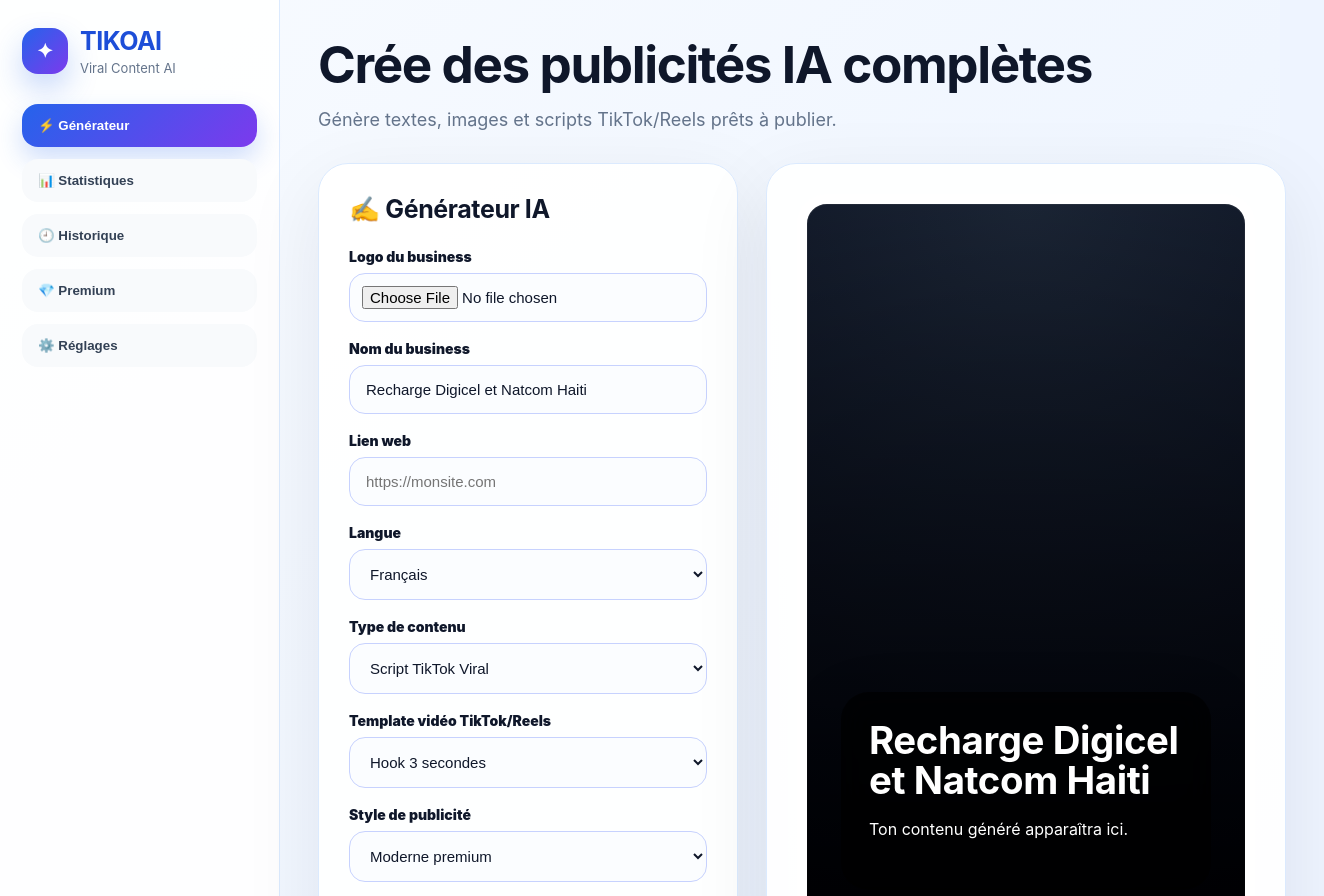
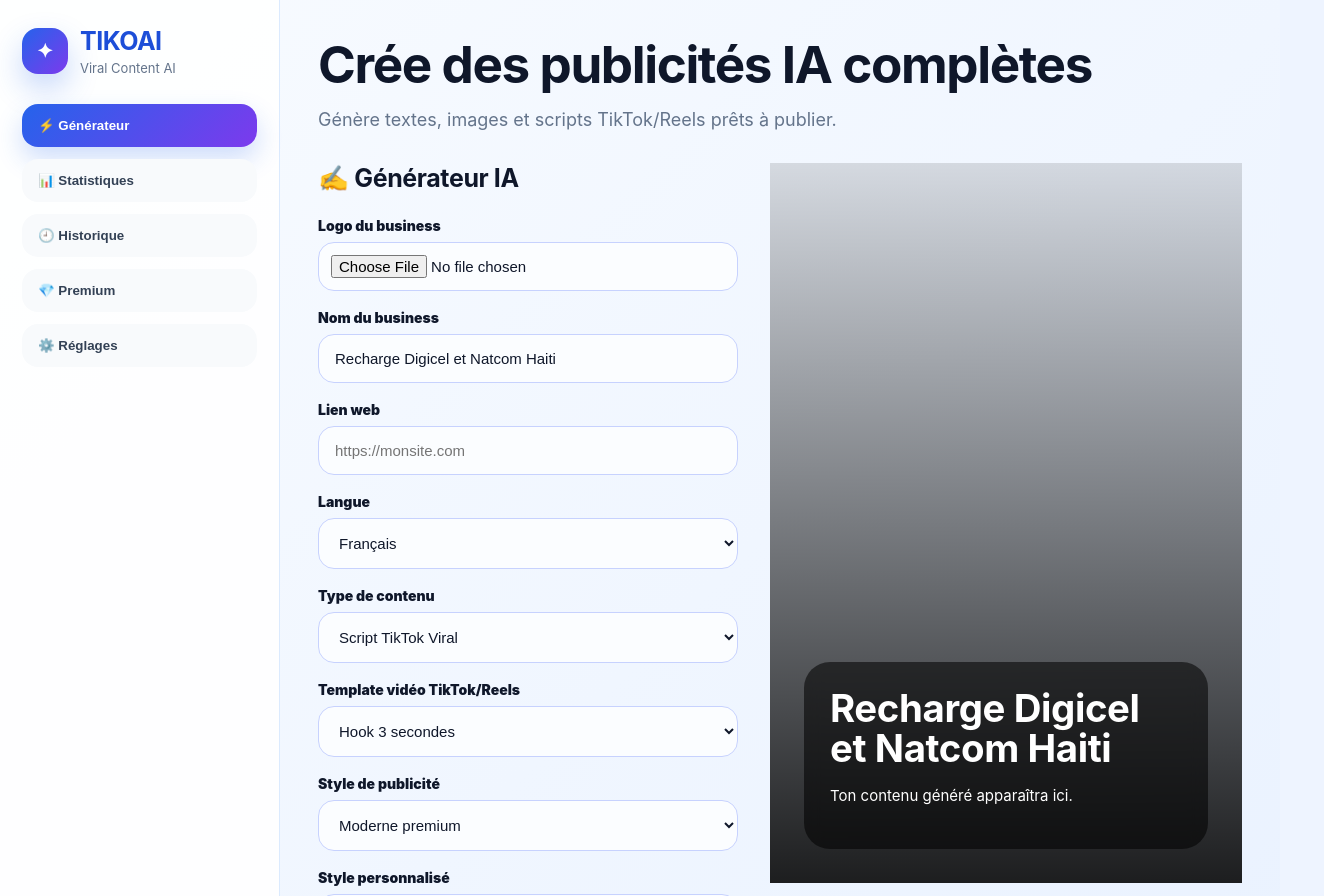
Before and after one commit to mulerlouis03/ghostreach-ai-v2, a React (Vite) app: page / in a window 1280 px wide. Shown: the top 896 px of the page, 1324 px wide, since content can reach past the window. Built offline with nearby package versions, Linux system fonts and the light colour scheme; no server answers.

Commit message:
fix poster text overlay

```diff
--- a/src/server.js
+++ b/src/server.js
@@ -49,7 +49,9 @@
 4. Texte à afficher à l’écran
 5. Voix off courte
 6. Appel à l’action final
-7. Hashtags adaptés
+7. Hashtags adaptés- IMPORTANT : pour une affiche publicitaire, génère un texte court : maximum 5 à 7 lignes.
+- Ne fais pas un long post complet.
+- Mets seulement : accroche + offre + code promo si demandé + appel à l’action.
 `
       : "";
 
--- a/src/style.css
+++ b/src/style.css
@@ -155,10 +155,12 @@
 }
 
 /* LAYOUT */
-
 .workspace {
   display: grid;
-  grid-template-columns: minmax(420px, 540px) minmax(520px, 1fr);
+  grid-template-columns: 420px 1fr;
+  gap: 32px;
+  align-items: start;
+}
   gap: 28px;
   align-items: start;
 }
@@ -281,7 +283,7 @@
 
 /* POSTER PREVIEW */
 
-.posterPreview {
+min-height: 720px;
   position: relative;
   width: 100%;
   min-height: 720px;
@@ -328,12 +330,14 @@
 .posterContent {
   width: 100%;
 }
-
 .textCard {
-  border-radius: 28px;
-  padding: 28px;
-  backdrop-filter: blur(16px);
-  box-shadow: 0 20px 60px rgba(0, 0, 0, 0.22);
+  border-radius: 26px;
+  padding: 26px;
+  backdrop-filter: blur(8px);
+  background: rgba(0, 0, 0, 0.55) !important;
+  color: white !important;
+  max-height: 420px;
+  overflow: hidden;
 }
 
 .textCard h2 {
@@ -345,9 +349,9 @@
 .textCard pre {
   white-space: pre-wrap;
   font-family: inherit;
-  line-height: 1.7;
-  font-size: 16px;
-  margin-bottom: 18px;
+  line-height: 1.45;
+  font-size: 15px;
+  margin-bottom: 16px;
 }
 
 .textCard a {
```
